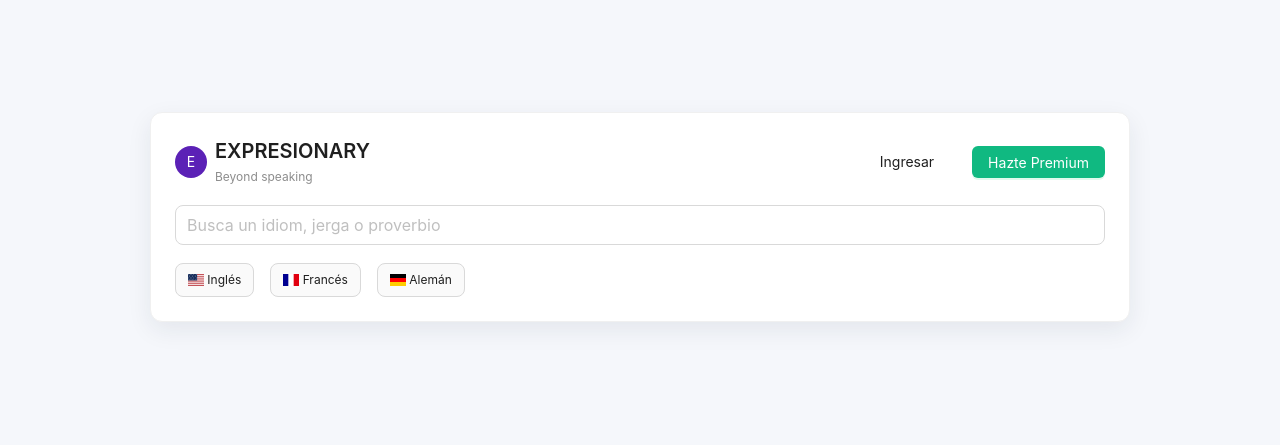
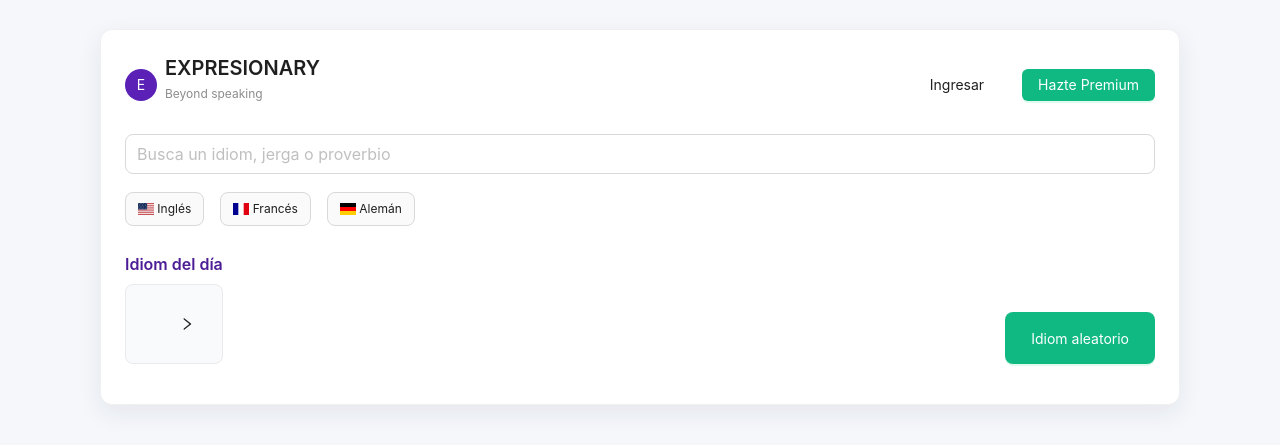
Before and after one commit to TC023/expresionary, a React (Vite) app: page / in a window 1280 px wide. Shown: the part 183-628 px from the top of the page. Built offline with nearby package versions, Linux system fonts and the light colour scheme; no server answers.

Commit message:
new buttons

```diff
--- a/package.json
+++ b/package.json
@@ -4,12 +4,13 @@
   "version": "0.0.0",
   "type": "module",
   "scripts": {
-    "dev": "vite",
+    "dev": "vite --host",
     "build": "tsc -b && vite build",
     "lint": "eslint .",
     "preview": "vite preview"
   },
   "dependencies": {
+    "@ant-design/icons": "^5.6.1",
     "antd": "^5.27.4",
     "axios": "^1.12.2",
     "express": "^5.1.0",
--- a/src/pages/Diccionary/index.tsx
+++ b/src/pages/Diccionary/index.tsx
@@ -17,6 +17,8 @@ import {
 import "/node_modules/flag-icons/css/flag-icons.min.css";
 
 import apiClient from '../../apiClient';
+import { RightOutlined } from '@ant-design/icons';
+
 
 const { Content } = Layout;
 
@@ -44,8 +46,11 @@ const Diccionary: React.FC = () => {
   const [isSearching, setisSearching] = useState(false)
   const [searchTxt, setSearchTxt] = useState<string>('')
   const [expressionFound, setExpressionFound] = useState<Expression>()
+  const [daily, setDaily] = useState<Expression>()
 
   const [searchOptions, setSearchOptions] = useState<Record<string, any>>({})
+
+  let debounceTimeout: ReturnType<typeof setTimeout>;
 
   const fetchExpressions = async (searchQuery: string) => {
     try {
@@ -59,7 +64,21 @@ const Diccionary: React.FC = () => {
     }
   };
 
-  let debounceTimeout: ReturnType<typeof setTimeout>;
+  const fetchRandom = async () => {
+    const random = (await apiClient.get('/random')).data.rows[0]
+    console.log(random)
+    setExpressionFound(random)
+  }
+
+  useEffect(() => {
+    const fetchDaily = async () => {
+      const res = await apiClient.get('/daily')
+      console.log(res.data)
+      setDaily(res.data.rows[0])
+    }
+    fetchDaily()
+
+  }, [])
 
   useEffect(() => {
     const fetchData = async () => {
@@ -91,7 +110,7 @@ const Diccionary: React.FC = () => {
         <Card
           style={{
             width: '100%',
-            maxWidth: 980,
+            maxWidth: '90%',
             borderRadius: 12,
             boxShadow: '0 8px 24px rgba(30, 41, 59, 0.08)',
             overflow: 'visible',
@@ -102,7 +121,7 @@ const Diccionary: React.FC = () => {
             <Col>
               <Space align="center">
                 <Avatar style={{ backgroundColor: '#5b21b6' }}>E</Avatar>
-                <div>
+                <div style={{marginBottom: 12}}>
                   <Title level={4} style={{ margin: 0 }}>
                     EXPRESIONARY
                   </Title>
@@ -166,6 +185,7 @@ const Diccionary: React.FC = () => {
             </AutoComplete>
           </div>
 
+
           {/* Language chips */}
           <div style={{ marginBottom: 0}}>
             <Space wrap>
@@ -190,7 +210,8 @@ const Diccionary: React.FC = () => {
 
           {/* Main content: expression */}
           {expressionFound && (
-          <div style={{ padding: ' 0 ' }}>
+            <>
+              <div>
                 <Title level={2} style={{ color: '#4c1d95', marginBottom: 6 }}>
                   {expressionFound.expresion}
                 </Title>
@@ -201,21 +222,92 @@ const Diccionary: React.FC = () => {
                   {expressionFound.ejemplo}
                 </Paragraph>
               </div>
+
+                {/* <div
+                style={{
+                  border: '4px solid',
+                  borderImage: 'linear-gradient(45deg, #ff6ec4, #7873f5) 1',
+                  padding: '16px',
+                  borderRadius: '12px', // Added border radius
+                }}
+                >
+                </div> */}
+
+            </>
           )}
 
           {/* Footer buttons */}
-          {/* <div style={{ display: 'flex', justifyContent: 'space-between', marginTop: 18 }}>
-            <Button style={{ borderRadius: 8, background: '#f3f4f6', borderColor: '#f3f4f6' }}>
-              Ver expresiones relacionadas
+              <div
+              style={{
+                display: 'flex',
+                justifyContent: 'space-between',
+                flexWrap: 'wrap', // Added to allow wrapping on small screens
+              }}
+              >
+              <div style={{ cursor: 'pointer', width: 'auto', marginBottom: 16}} // Added marginBottom for spacing when wrapped
+                onClick={() => {
+                  setExpressionFound(daily)
+                }}
+              >
+                <Title level={5} style={{ marginBottom: 8, color: '#4c1d95' }}>
+                Idiom del día
+                </Title>
+                  <div
+                  style={{
+                    border: '1px solid #eaeaec',
+                    borderRadius: 8,
+                    padding: 12,
+                    background: '#f9fafb',
+                    width:'100%'
+                  }}
+                  >
+                    <div style={{
+                      display: 'flex',
+                      flexDirection: 'row',
+                      justifyContent:'space-between',
+                      alignItems: 'center',
+                      padding: '1rem'
+                      }}>
+                      <div>
+                        <Text strong style={{ fontSize: '1rem', display: 'block', marginBottom: 4 }}>
+                          {daily?.expresion}
+                        </Text>
+                        <Text type="secondary" style={{ fontSize: '0.9rem' }}>
+                          {daily?.equivalente}
+                        </Text>
+                      </div>
+                        <div style={{ marginLeft: 8 }}>
+                          <RightOutlined />
+                        </div>
+                    </div>
+                  </div>
+              </div>
+
+              <div style={{
+                display: 'flex',
+                flexDirection:'column',
+                justifyContent: 'flex-end',
+                marginBottom: 16 // Added marginBottom for spacing when wrapped
+                }} >
+                <Button
+                  style={{
+                    borderRadius: 8,
+                    padding: '25px 25px',
+                  }}
+                  type='primary'
+                  onClick={() => {
+                    fetchRandom()
+                  }}
+                  >
+                  Idiom aleatorio
                 </Button>
-            <Button type="primary" style={{ borderRadius: 8, background: '#10b981', borderColor: '#10b981' }}>
-              Hazte Premium
-            </Button>
-          </div> */}
+                </div>
+              </div>
+
         </Card>
 
         {/* <button onClick={async () => {
-          console.log(expressionFound)
+          console.log((await apiClient.get('/random')).data)
         }}>test</button> */}
       </Content>
     </Layout>
```
Also changed, not shown: 5 other files (tests, documents, lock files or other folders). Lines whose indentation alone changed are shown as unchanged.
